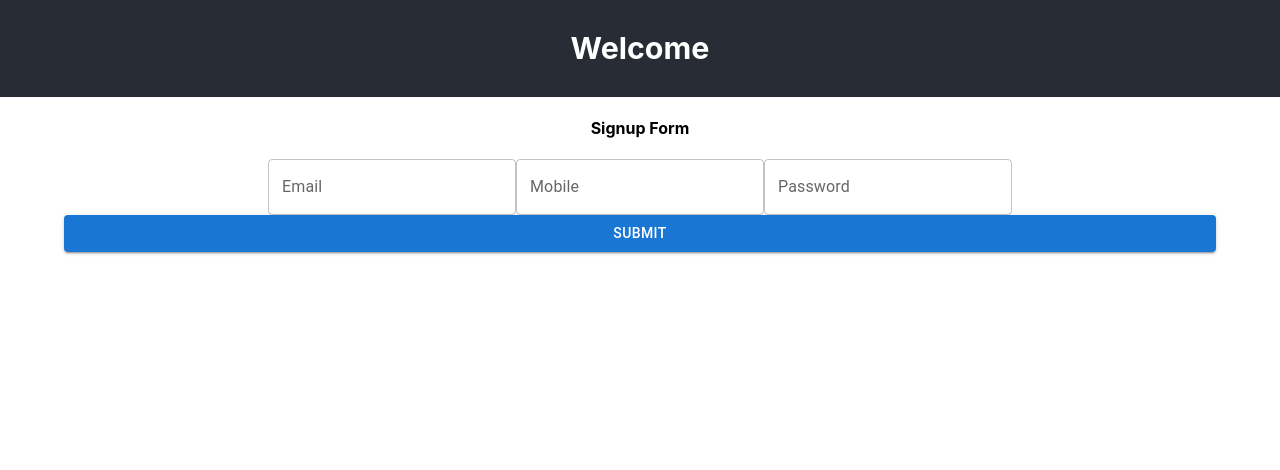
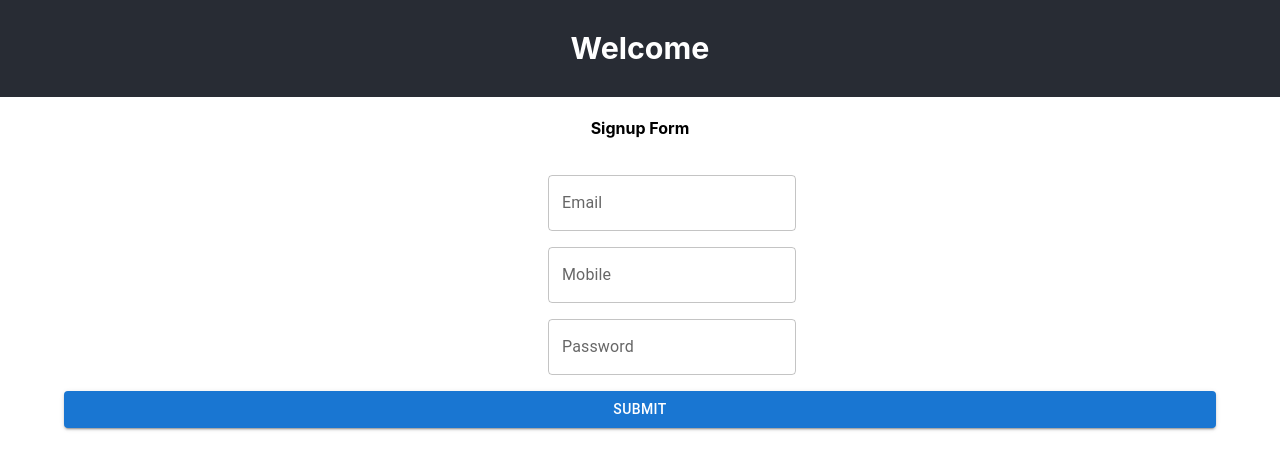
Before and after one commit to WDMarais/codehesion-assessment, a React (Create React App) app: page / in a window 1280 px wide. Shown: the top 470 px of the page. Built offline with nearby package versions, Linux system fonts and the light colour scheme.

Commit message:
Move form items into grid

```diff
--- a/src/components/signupForm.js
+++ b/src/components/signupForm.js
@@ -1,7 +1,7 @@
 import React from 'react';
 import { useFormik } from 'formik';
 import * as yup from 'yup';
-import { Button, TextField } from '@mui/material';
+import { Button, Grid, TextField } from '@mui/material';
 
 const phoneRegExp = /^\+(?:[0-9] ?){6,14}[0-9]$/;
 
@@ -36,6 +36,8 @@ const SignupForm = () => {
   return (
       <form className="signup-form" onSubmit={formik.handleSubmit}>
           <h4> Signup Form </h4>
+          <Grid container direction={"column"} spacing={2} margin={2}>
+            <Grid item>
             <TextField
               id="email"
               name="email"
@@ -46,6 +48,8 @@ const SignupForm = () => {
               error={formik.touched.email && Boolean(formik.errors.email)}
               helperText={formik.touched.email && formik.errors.email}
             />
+            </Grid>
+            <Grid item>
               <TextField
               id="mobile"
               name="mobile"
@@ -56,6 +60,8 @@ const SignupForm = () => {
               error={formik.touched.mobile && Boolean(formik.errors.mobile)}
               helperText={formik.touched.mobile && formik.errors.mobile}
             />
+            </Grid>
+            <Grid item>
               <TextField
                 id="password"
                 name="password"
@@ -67,6 +73,8 @@ const SignupForm = () => {
                 error={formik.touched.password && Boolean(formik.errors.password)}
                 helperText={formik.touched.password && formik.errors.password}
               />
+            </Grid>
+          </Grid>
           <Button color="primary" variant="contained" fullWidth type="submit">
             Submit
           </Button>
```
Lines whose indentation alone changed are shown as unchanged.
